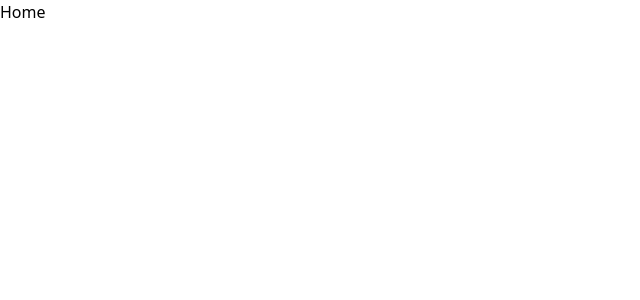
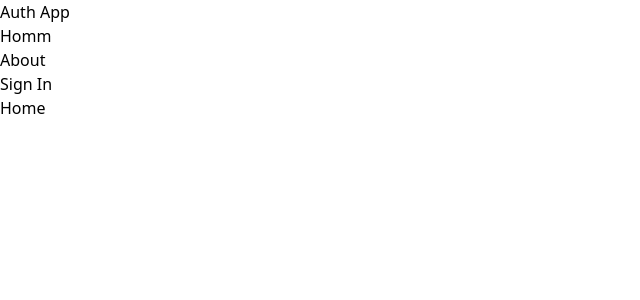
Before and after one commit to mohammed-9999/mern-auth, a React (Vite) app in the folder client/: page / in a window 1280 px wide. Shown: the top 300 px of the page, without its empty margins (0-640 px from the left). Built offline with nearby package versions, Linux system fonts and the light colour scheme.

Commit message:
create header  component

```diff
--- a/client/src/App.jsx
+++ b/client/src/App.jsx
@@ -1,13 +1,17 @@
-import { BrowserRouter, Routes, Route } from "react-router-dom";
+import { BrowserRouter, Routes, Route,Link } from "react-router-dom";
 import Home from "./pages/Home";
 import SignUp from "./pages/SignUp";
 import Signin from "./pages/Signin";
 import Profile from "./pages/Profile";
 import About from "./pages/About";
+import Header from "./components/Header";
 
 export default function App() {
   return (
     <BrowserRouter>
+    {/*header */}
+    <Header/>
+
       <Routes>
         <Route path="/" element={<Home />}></Route>
         <Route path="/about" element={<About />}></Route>
--- /dev/null
+++ b/client/src/components/Header.jsx
@@ -0,0 +1,25 @@
+import React from "react";
+import { Link } from "react-router-dom";
+
+export default function Header() {
+  return (
+    <div className="bg-slate-200">
+      <div className="flex justify-between items-center max-w-6xl mx-auto p-3 ">
+        <Link to="/">
+          <h1 className="font-bold">Auth App</h1>
+        </Link>
+        <ul className="flex gap-4">
+          <li>
+            <Link to="/">Homm</Link>
+          </li>
+          <li>
+            <Link to="/about">About</Link>
+          </li>
+          <li>
+            <Link to="/sign-in">Sign In</Link>
+          </li>
+        </ul>
+      </div>
+    </div>
+  );
+}
--- a/client/src/pages/Home.jsx
+++ b/client/src/pages/Home.jsx
@@ -2,6 +2,6 @@
 
 export default function Home() {
   return (
-    <h2>Home</h2>
+    <div>Home</div>
   )
 }
```
